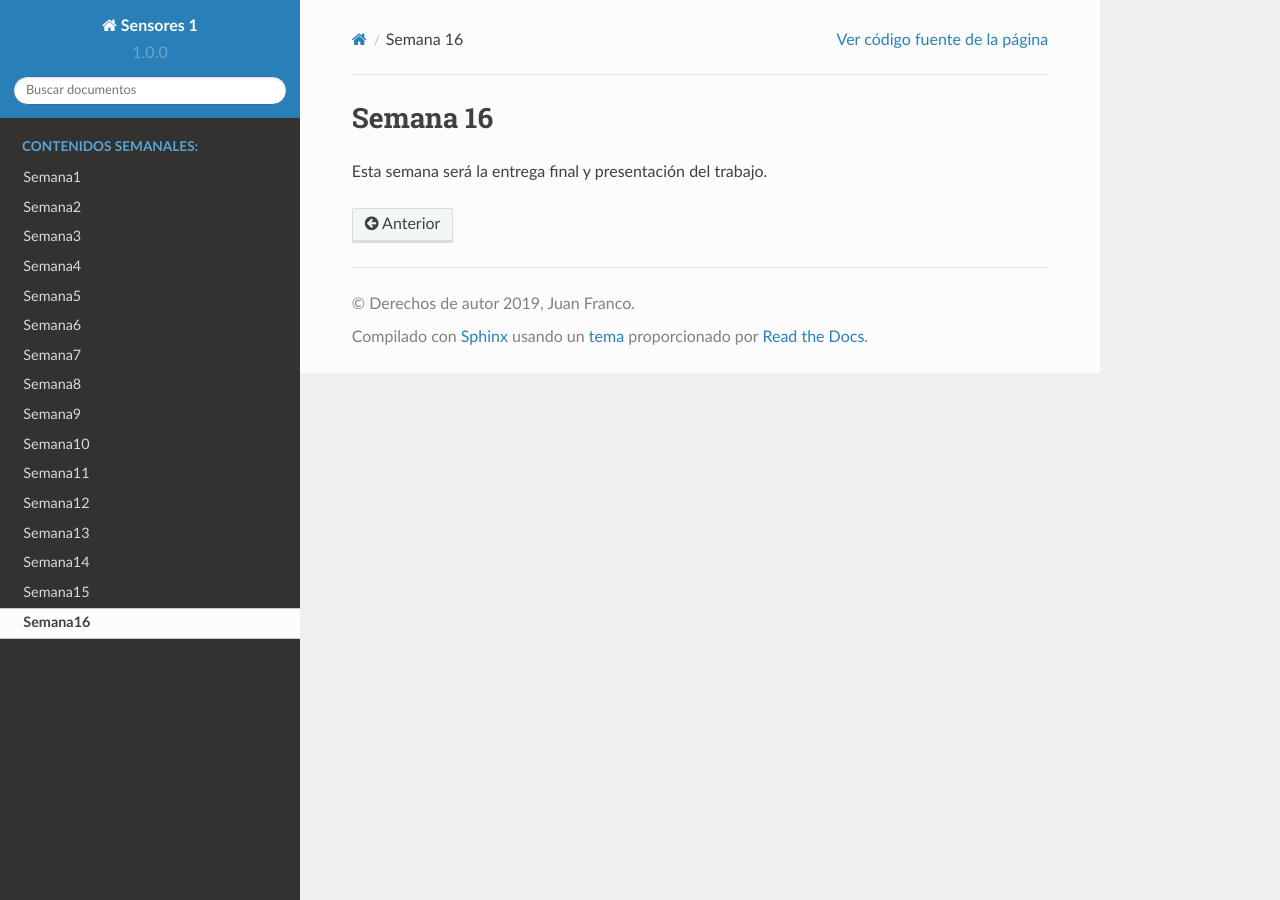
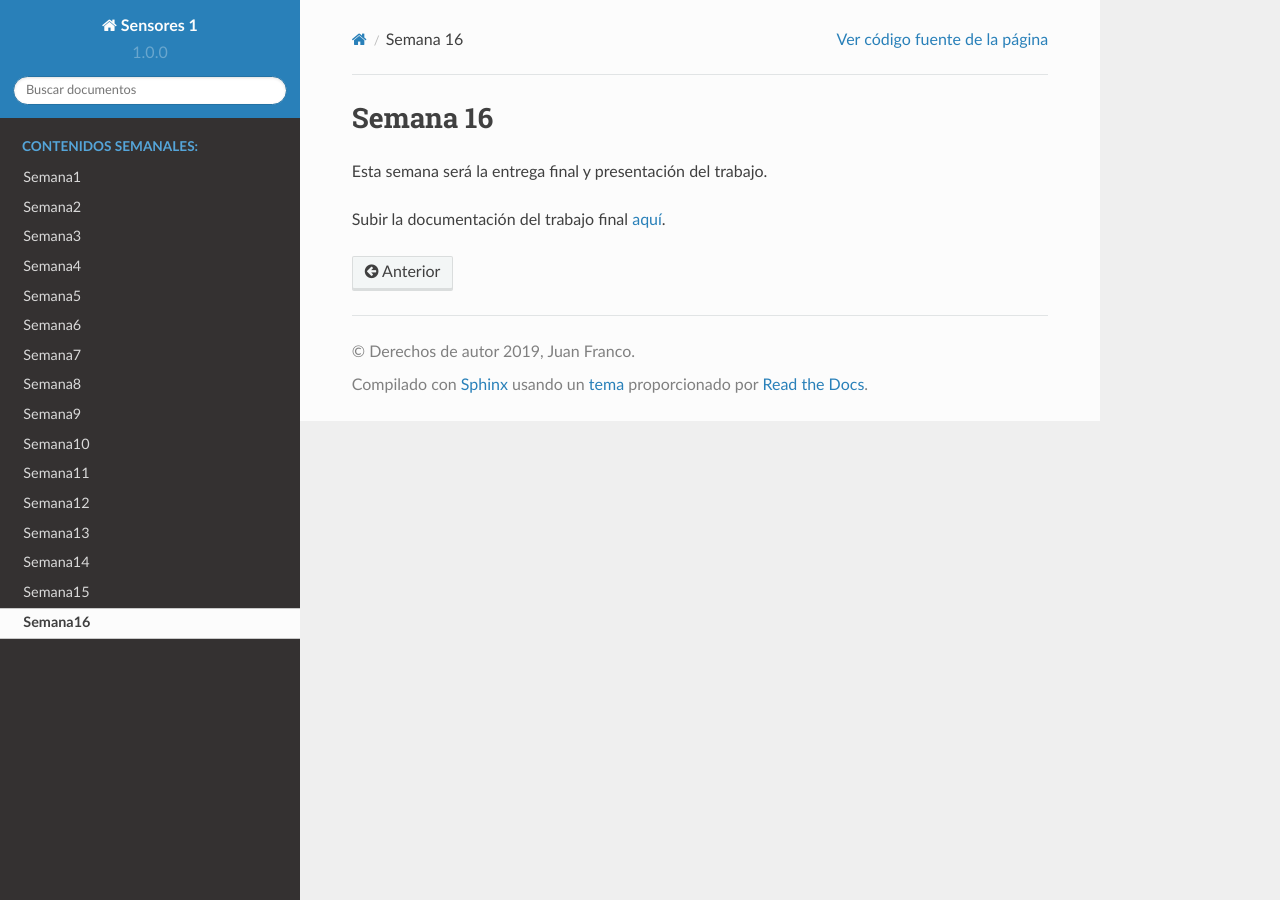
Before and after one commit to juanferfranco/sensores1, a Sphinx documentation site: the page built from docs/_semana16/semana16.rst, in a window 1280 px wide. Built offline with Sphinx 7.4.7 and the Read the Docs theme 2.0.0, drawn with Linux system fonts in a browser that asks for light colours.

Commit message:
update week 16

```diff
--- a/docs/_semana16/semana16.rst
+++ b/docs/_semana16/semana16.rst
@@ -1,3 +1,5 @@
 Semana 16
 ===========
 Esta semana será la entrega final y presentación del trabajo.
+
+Subir la documentación del trabajo final `aquí <https://www.dropbox.com/request/jzDWDZ42SOCFvfiagrVd>`__.
```
